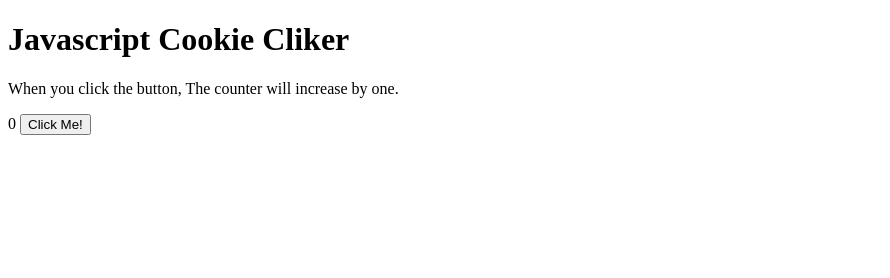
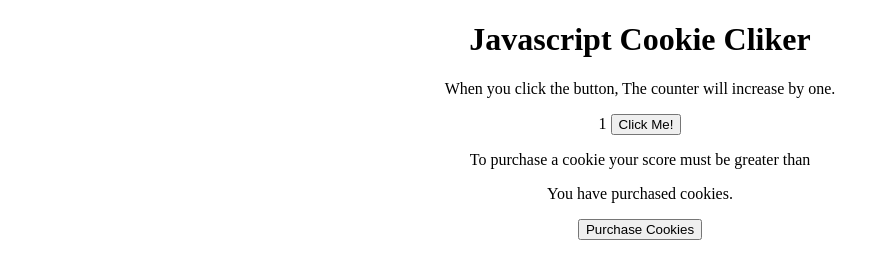
Before and after one commit to snehalasodekar/JSCookieClicker, a plain HTML site: page index.html in a window 1280 px wide. Both pictures are taken after a click on the button "Click Me!". Shown: the whole page, without its empty margins (0-890 px from the left). Drawn offline with Linux system fonts and the light colour scheme.

Commit message:
onclick increase score and after specific score allow to purchase cookie, add multiplier

```diff
--- a/index.html
+++ b/index.html
@@ -1,3 +1,4 @@
+
 <!DOCTYPE html>
 <html lang="en">
     <head>
@@ -19,6 +20,13 @@
                         <button type="button" id="run">Click Me!</button>
                     </div>
                 </section>
+
+                <section>
+                    <p>To purchase a cookie your score must be greater than <span id="scorePurchase"></span></p>
+                    <p>You have purchased <span id="purchaseCookie"></span> cookies.</p>
+                    <button type="button" id="purchase">Purchase Cookies</button>
+
+                </section>
              </div>
         </div>
 
--- a/src/css/style.css
+++ b/src/css/style.css
@@ -0,0 +1,5 @@
+body{
+    text-align: center;
+    /* background-image: url("../images/bg.png"); */
+    background-repeat: repeat-x;
+}
--- a/src/js/script.js
+++ b/src/js/script.js
@@ -5,15 +5,23 @@
  */
 
 (function() {
-let labelData = document.getElementById("cookieLabel");
+    let labelData = document.getElementById("cookieLabel");
     let counter = 0;
-    // your code here
+    let score = 0;
+        // your code here
    document.getElementById("run").addEventListener("click",()=>{
 
-    labelData.innerHTML = counter++;
-
-    //+" tyep of counter = "+typeof(counter));
-
+    labelData.innerHTML = ++counter;
+    console.log("cnt = "+counter);
+   });
+   //Purchase cookie
+   document.getElementById("purchase").addEventListener("click",()=>{
+    if(counter >= 30) {
+        document.getElementById("purchaseCookie").innerHTML = score + 1;
+        counter = counter - 30;
+        cookieLabel.innerHTML = counter;
+    }
+    document.getElementById("scorePurchase").innerHTML = 30;
    });
 
 
```
Also changed, not shown: src/images/bg.png (added).
